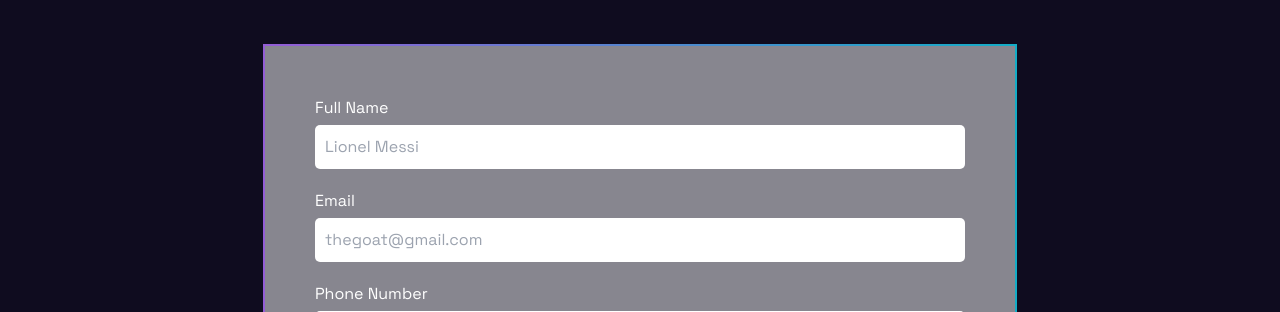
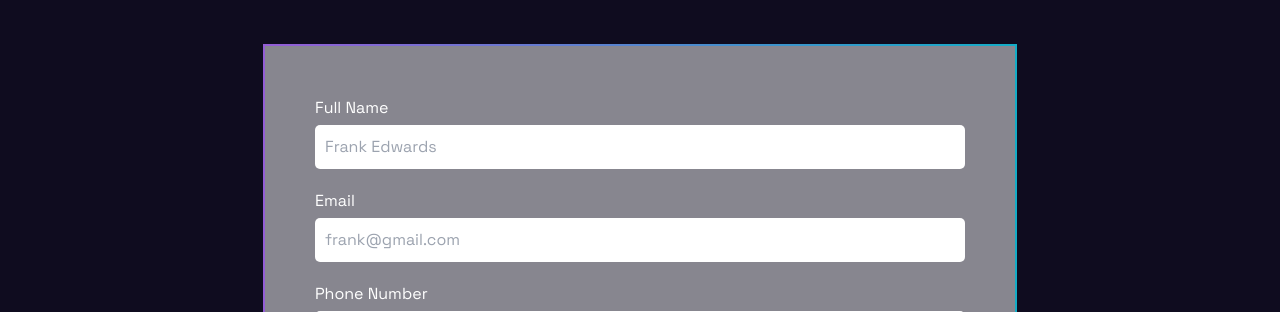
Before and after one commit to ejim11/jimmydev-portfolio, a Next.js app: page / in a window 1280 px wide. Shown: the part 3873-4185 px from the top of the page. Built offline with nearby package versions, Linux system fonts and the light colour scheme.

Commit message:
changed the cv link and input placeholders

```diff
--- a/components/AboutMe.tsx
+++ b/components/AboutMe.tsx
@@ -45,7 +45,9 @@
           className="mt-[2rem] flex items-center md:mx-auto"
         >
           <a
-            href={"../files/Favour Ejim (Software Engineer).pdf"}
+            href={
+              "https://drive.google.com/file/d/1HxGuWXkz6orJ7YHBsTgBgARfWhQpVspv/view?usp=sharing"
+            }
             target="blank"
             download
             className="block text-color-light-blue py-[.5rem] px-[1.5rem] border border-gradient  rounded-md hover:bg-color-light-blue hover:text-color-white transition-all duration-200 ease-in"
--- a/components/ContactForm.tsx
+++ b/components/ContactForm.tsx
@@ -80,7 +80,7 @@
   return (
     <form onSubmit={handleSubmit(onSubmit)}>
       <InputComponent
-        placeholder={"Lionel Messi"}
+        placeholder={"Frank Edwards"}
         type={"text"}
         register={register}
         error={errors}
@@ -93,7 +93,7 @@
         border="border-0"
       />
       <InputComponent
-        placeholder={"thegoat@gmail.com"}
+        placeholder={"frank@gmail.com"}
         type={"email"}
         register={register}
         error={errors}
```
